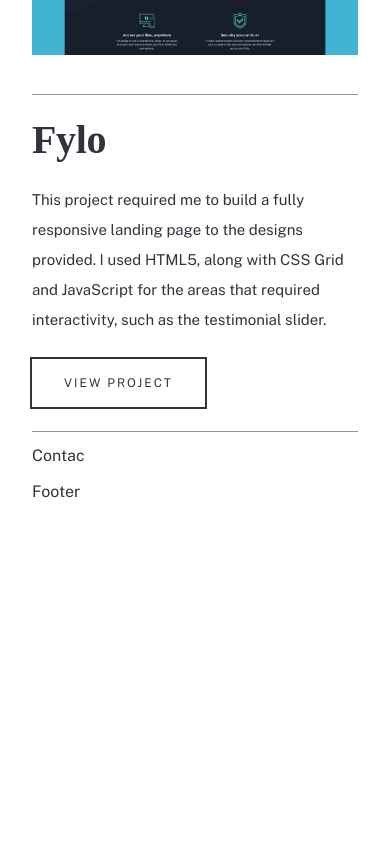
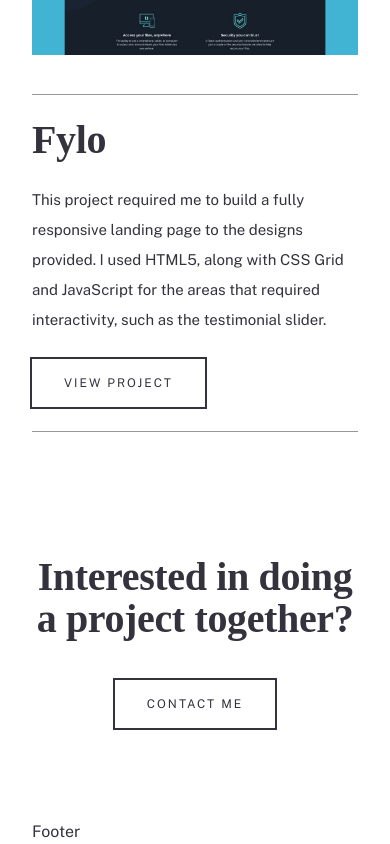
Before and after one commit to RyanCahela/Portfolio_2022_Nextjs, a Next.js app: page / in a window 390 px wide. Shown: the part 4287-5131 px from the top of the page. Before the commit the page ends 4791 px from the top, so only its background shows below. Built offline with nearby package versions, Linux system fonts and the light colour scheme; a web font is replaced by a local one.

Commit message:
built mobile contact section

```diff
--- a/components/Sections/Contact/Contact.js
+++ b/components/Sections/Contact/Contact.js
@@ -1,7 +1,19 @@
 import React from "react";
+import Link from "next/link";
+import SecondaryButton from "../../Buttons/SecondaryButton";
+import Title2 from "../../Typography/Title2";
 
-const Contac = () => {
-  return <div>Contac</div>;
+const Contact = () => {
+  return (
+    <section className="flex flex-col gap-10 pt-28 pb-20 text-center">
+      <Title2>Interested in doing a project together?</Title2>
+      <Link href="/contact">
+        <a>
+          <SecondaryButton textContent="Contact Me" />
+        </a>
+      </Link>
+    </section>
+  );
 };
 
-export default Contac;
+export default Contact;
--- a/pages/PortfolioProject/[projectId].js
+++ b/pages/PortfolioProject/[projectId].js
@@ -3,6 +3,7 @@ import { useRouter } from "next/router";
 
 import Title1 from "../../components/Typography/Title1";
 import portfoioData from "../../components/Sections/Portfolio/portfolioData";
+import Header from "../../components/Sections/Header/Header";
 
 const PortfolioProject = () => {
   const router = useRouter();
@@ -10,6 +11,7 @@ const PortfolioProject = () => {
   const data = portfoioData[projectId];
   return (
     <div>
+      <Header />
       <Title1>{data.title}</Title1>
       <p>{projectId}</p>
     </div>
```
